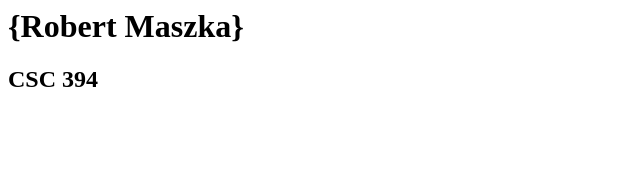
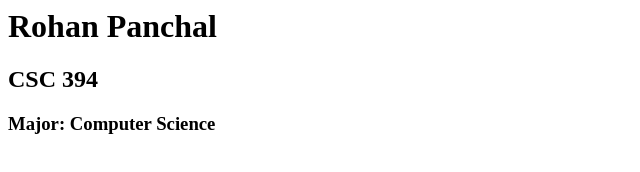
Before and after one commit to Bobbymaz/csc-394-assignment-1, a plain HTML site: page index.html in a window 1280 px wide. Shown: the whole page, without its empty margins (0-640 px from the left). Drawn offline with Linux system fonts and the light colour scheme.

Commit message:
Update index.html

```diff
--- a/index.html
+++ b/index.html
@@ -1,9 +1,10 @@
 <html xmlns="http://www.w3.org/1999/xhtml" >
   <head>
-    <title>{Robert Maszka} Home Page</title>
+    <title>Rohan's Home Page</title>
   </head>
   <body>
-    <h1>{Robert Maszka}</h1>
+    <h1>Rohan Panchal</h1>
     <h2>CSC 394</h2>
+    <h3>Major: Computer Science</h3>
   </body>
 </html>
```
